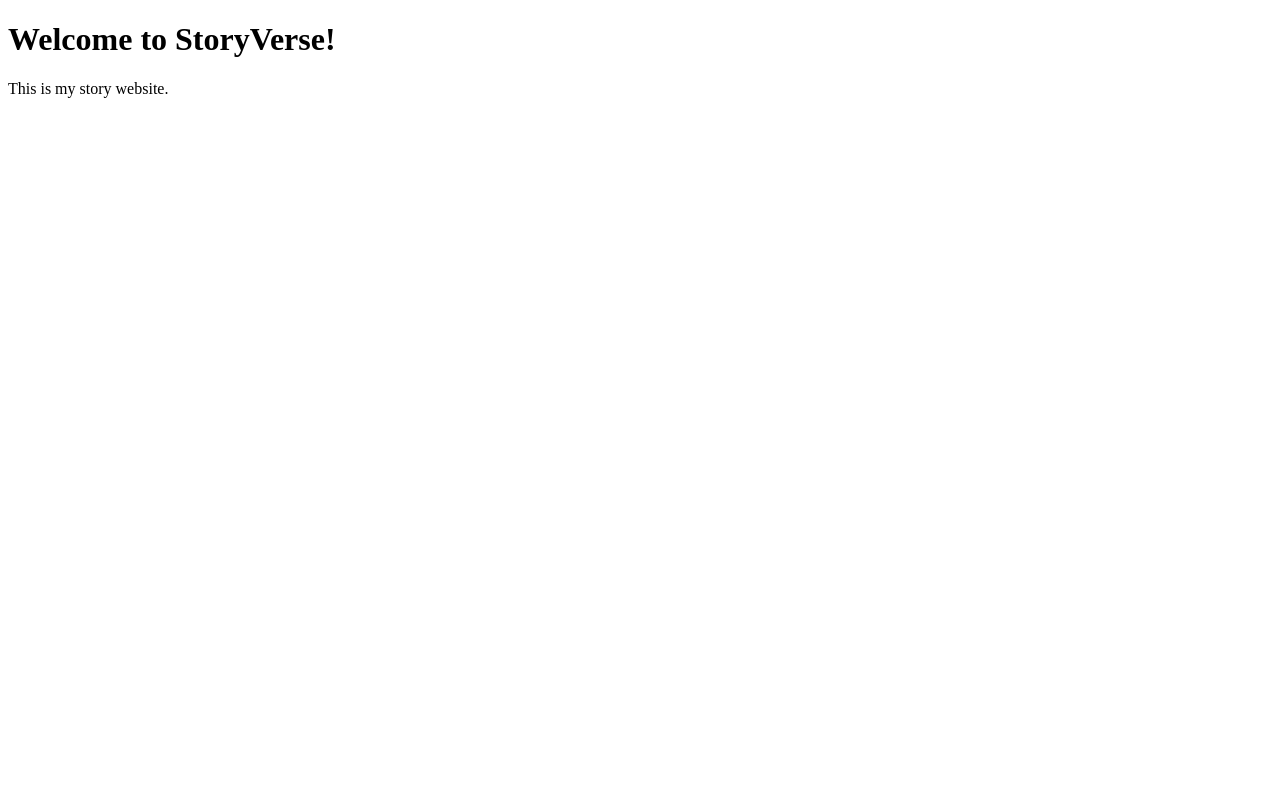
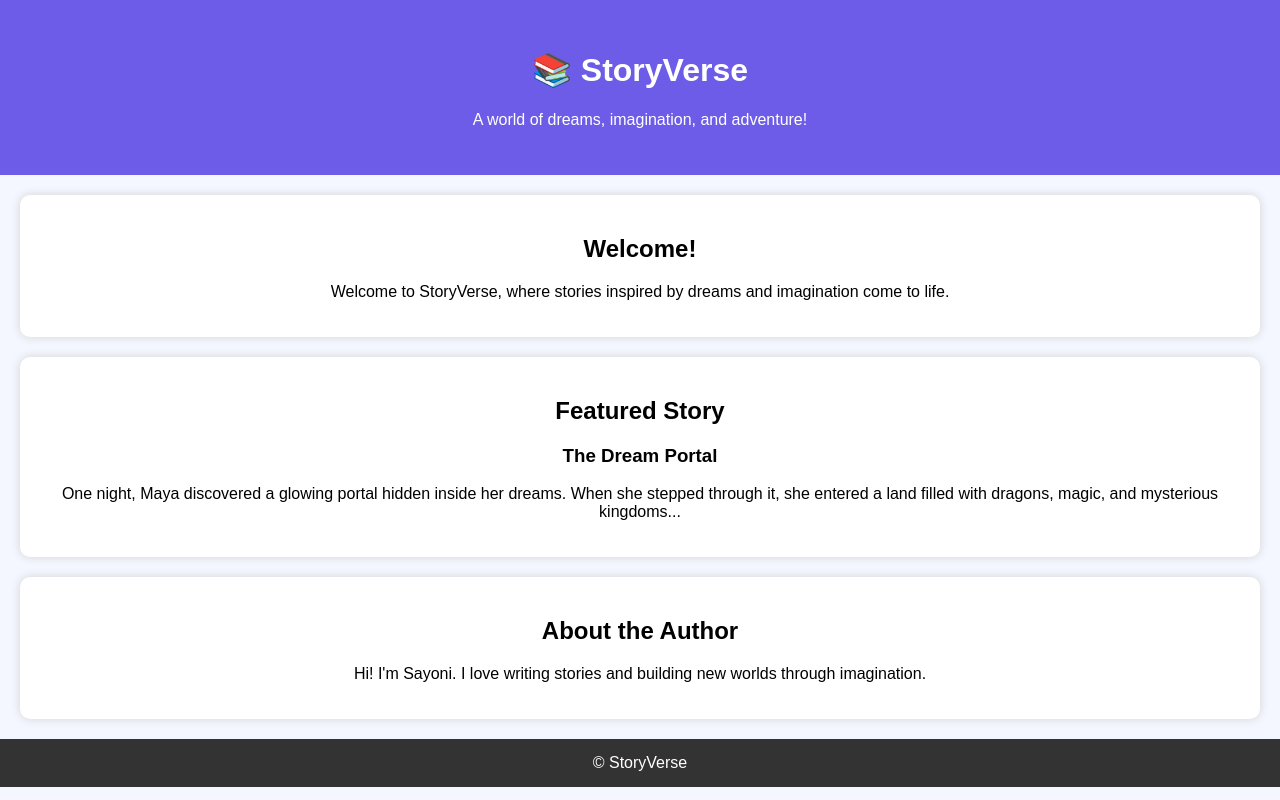
Before and after one commit to shinycreativestar143sayoni-lang/wishes-and-entertains-stories, a plain HTML site: page index.html in a window 1280 px wide. Drawn offline with Linux system fonts and the light colour scheme.

Commit message:
Update index.html

```diff
--- a/index.html
+++ b/index.html
@@ -2,9 +2,71 @@
 <html>
 <head>
     <title>StoryVerse</title>
+    <style>
+        body {
+            font-family: Arial, sans-serif;
+            background: #f4f7ff;
+            margin: 0;
+            text-align: center;
+        }
+
+        header {
+            background: #6c5ce7;
+            color: white;
+            padding: 30px;
+        }
+
+        .box {
+            background: white;
+            margin: 20px;
+            padding: 20px;
+            border-radius: 10px;
+            box-shadow: 0 0 10px lightgray;
+        }
+
+        footer {
+            background: #333;
+            color: white;
+            padding: 15px;
+            margin-top: 20px;
+        }
+    </style>
 </head>
+
 <body>
-    <h1>Welcome to StoryVerse!</h1>
-    <p>This is my story website.</p>
+
+<header>
+    <h1>📚 StoryVerse</h1>
+    <p>A world of dreams, imagination, and adventure!</p>
+</header>
+
+<div class="box">
+    <h2>Welcome!</h2>
+    <p>
+        Welcome to StoryVerse, where stories inspired by dreams and imagination come to life.
+    </p>
+</div>
+
+<div class="box">
+    <h2>Featured Story</h2>
+    <h3>The Dream Portal</h3>
+    <p>
+        One night, Maya discovered a glowing portal hidden inside her dreams.
+        When she stepped through it, she entered a land filled with dragons,
+        magic, and mysterious kingdoms...
+    </p>
+</div>
+
+<div class="box">
+    <h2>About the Author</h2>
+    <p>
+        Hi! I'm Sayoni. I love writing stories and building new worlds through imagination.
+    </p>
+</div>
+
+<footer>
+    © StoryVerse
+</footer>
+
 </body>
 </html>
```
